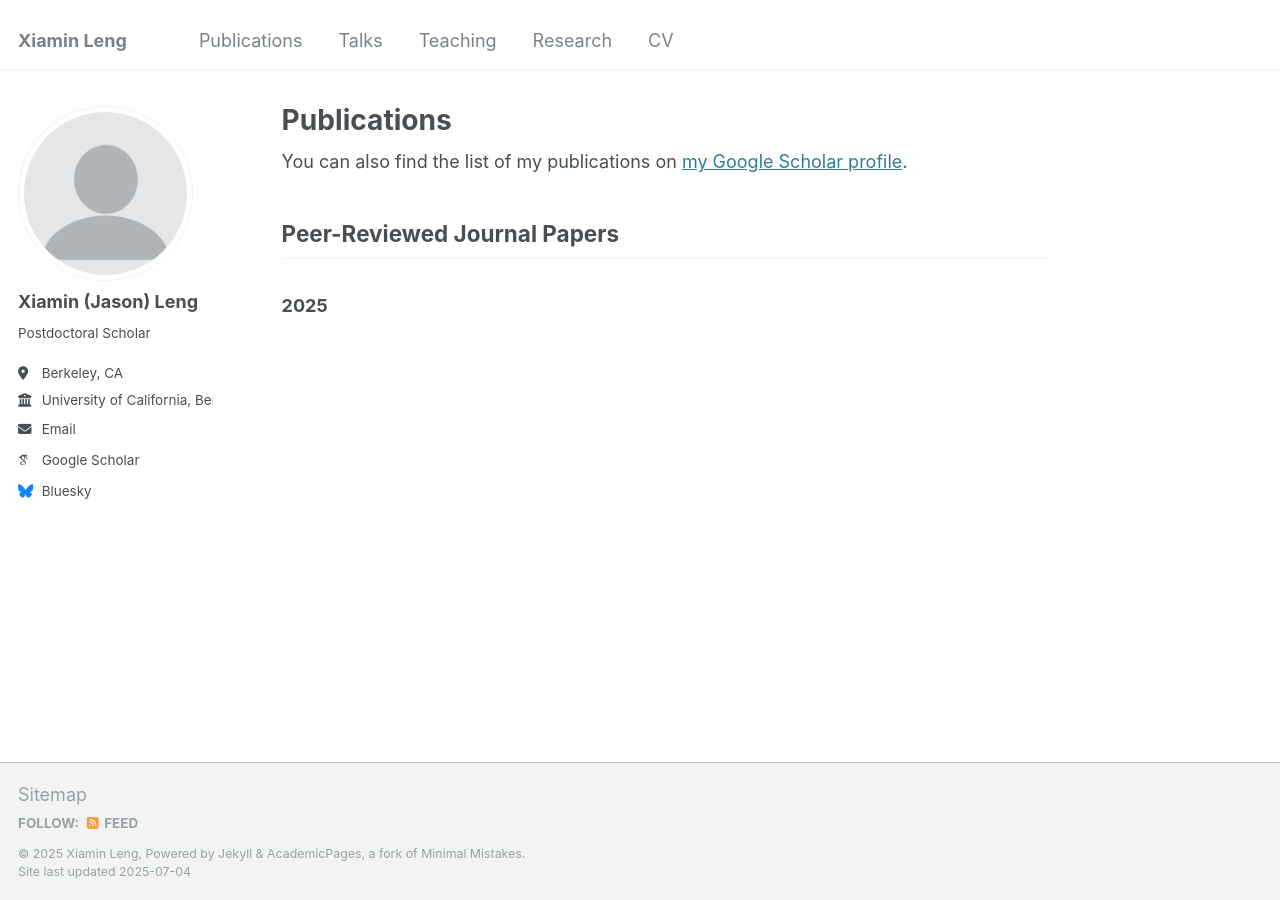
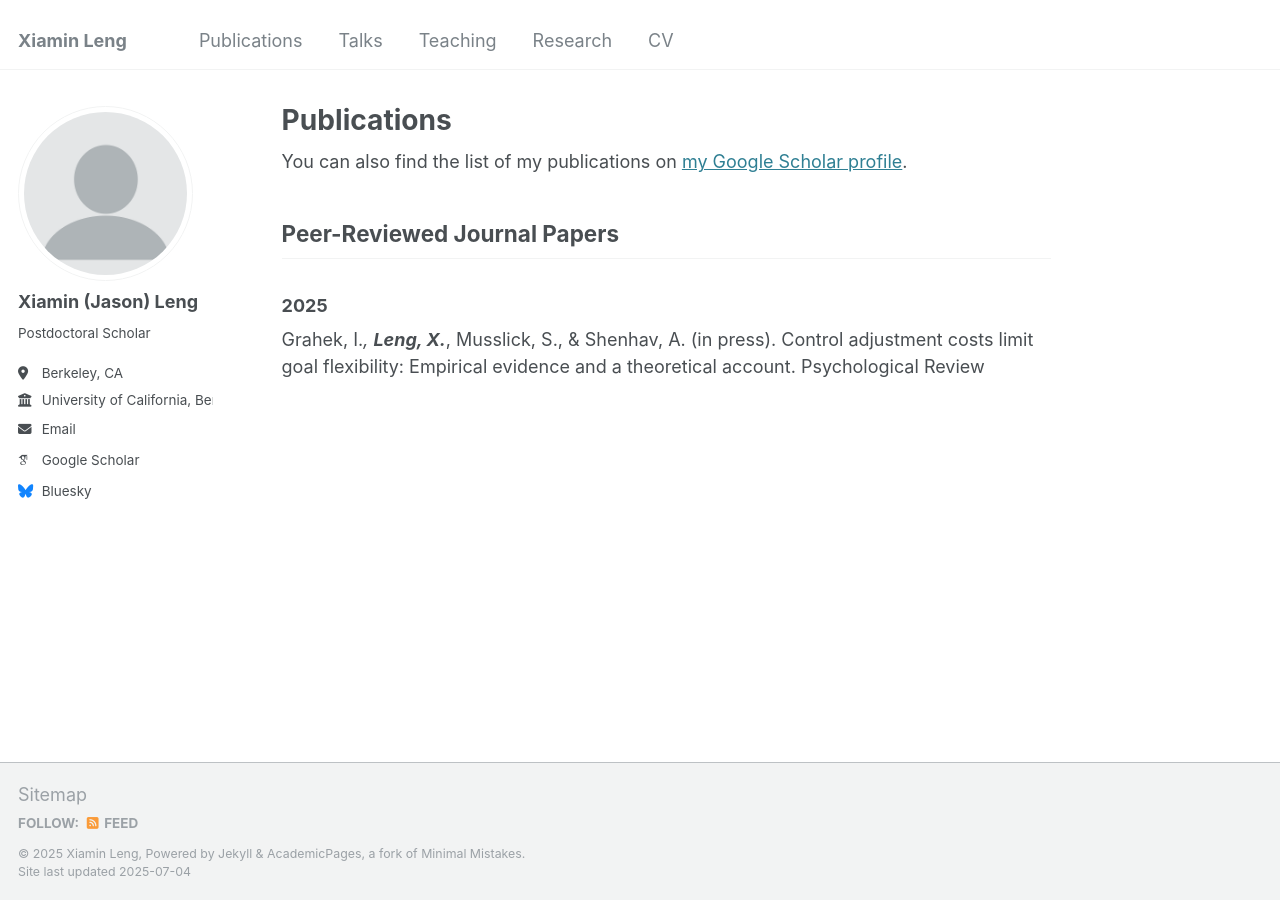
Before and after one commit to Jasonleng/jasonleng.github.io, a Jekyll site: the page built from _pages/publications.md, in a window 1280 px wide. Built offline with Jekyll 4.4.1, drawn with Linux system fonts in a browser that asks for light colours; some web fonts are replaced.

Commit message:
Update publications.md

```diff
--- a/_pages/publications.md
+++ b/_pages/publications.md
@@ -9,3 +9,4 @@ You can also find the list of my publications on [my Google Scholar profile](htt
 ## Peer-Reviewed Journal Papers
 
 ### 2025
+Grahek, I.*, **Leng, X.***, Musslick, S., & Shenhav, A. (in press). Control adjustment costs limit goal flexibility: Empirical evidence and a theoretical account. Psychological Review
```
